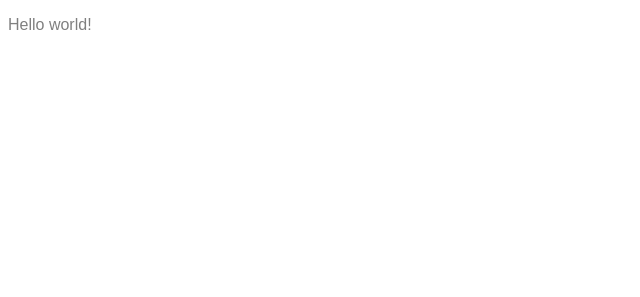
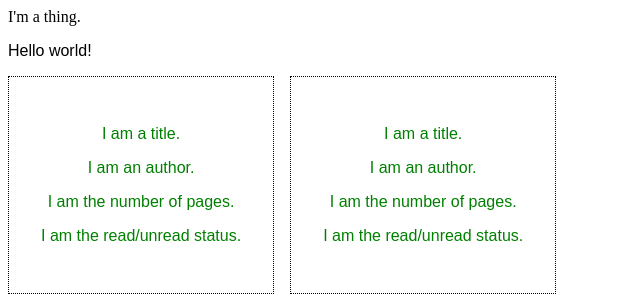
Before and after one commit to joshunk/libraryProject, a plain HTML site: page index.html in a window 1280 px wide. Shown: the whole page, without its empty margins (0-640 px from the left). Drawn offline with Linux system fonts and the light colour scheme.

Commit message:
Add in basic CSS structure and JS function to push title

```diff
--- a/bookConstructor.js
+++ b/bookConstructor.js
@@ -32,3 +32,12 @@ const blackPrism = new Book("The Black Prism", "Brent Weeks", "640", "read");
 const reaperMan = new Book("Reaper Man", "Terry Pratchett", "384", "read");
 
 function addBookToLibrary() {}
+
+function printBook(book) {
+	console.log(book.title, book.author, book.pages, book.readStatus);
+}
+
+function pushTitleTest(title) {
+	const bTitle = document.getElementById("bookTitle");
+	bTitle.innerText = title;
+}
--- a/index.html
+++ b/index.html
@@ -5,8 +5,25 @@
 		<meta name="viewport" content="width=device-width, initial-scale=1.0" />
 		<title>Library Project</title>
 		<link rel="stylesheet" href="style.css" />
+		<script src="bookConstructor.js" defer></script>
 	</head>
 	<body>
+		<div>I'm a thing.</div>
 		<p>Hello world!</p>
+		<div class="bookShelf">
+			<div class="bookTest">
+				<p id="bookTitle">I am a title.</p>
+				<p id="bookAuthor">I am an author.</p>
+				<p id="bookPages">I am the number of pages.</p>
+				<p id="bookStatus">I am the read/unread status.</p>
+			</div>
+			<div class="bookTest2">
+				<p id="bookTitle">I am a title.</p>
+				<p id="bookAuthor">I am an author.</p>
+				<p id="bookPages">I am the number of pages.</p>
+				<p id="bookStatus">I am the read/unread status.</p>
+			</div>
+		</div>
+		</bod
 	</body>
 </html>
--- a/style.css
+++ b/style.css
@@ -1,4 +1,15 @@
 p {
 	font-family: Arial, Helvetica, sans-serif;
-	color: gray;
 }
+
+.bookShelf {
+	display: flex;
+	gap: 1rem;
+}
+
+.bookShelf > div {
+	border: 1px black dotted;
+	color: green;
+	padding: 2rem;
+	text-align: center;
+}
```
